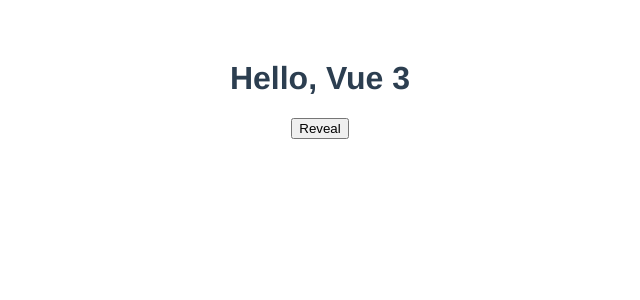
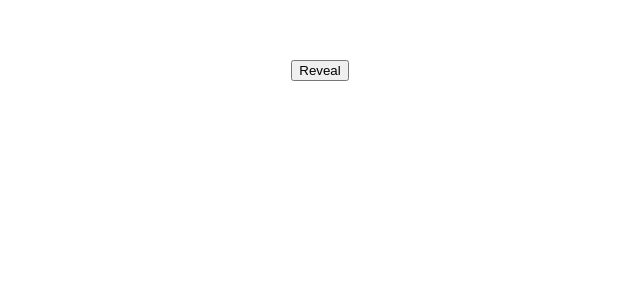
Before and after one commit to JimSchofield/Vue-3-test-drive, a Vue app: page / in a window 1280 px wide. Shown: the top 300 px of the page, without its empty margins (320-960 px from the left). Built offline with nearby package versions, Linux system fonts and the light colour scheme.

Commit message:
most basic toggle and watch function

```diff
--- a/src/App.vue
+++ b/src/App.vue
@@ -1,23 +1,26 @@
 <template>
   <div id="app">
-    <h1>Hello, Vue 3</h1>
-    <button @click="toggleVisible">{{ isVisible ? "Hide" : "Reveal" }}</button>
+    <button @click="isVisible = !isVisible">{{ isVisible ? "Hide" : "Reveal" }}</button>
     <p v-if="isVisible">Here is the visible text!</p>
   </div>
 </template>
 
 <script>
-import { ref } from "vue";
+import { ref, watchEffect } from "vue";
 
 export default {
   name: "App",
   setup() {
     const isVisible = ref(false);
-    const toggleVisible = () => (isVisible.value = !isVisible.value);
+
+    watchEffect(() => {
+      document.title = `Drawer is ${
+        isVisible.value ? "visible" : "not visible"
+      }`;
+    });
 
     return {
       isVisible,
-      toggleVisible
     };
   }
 };
```
